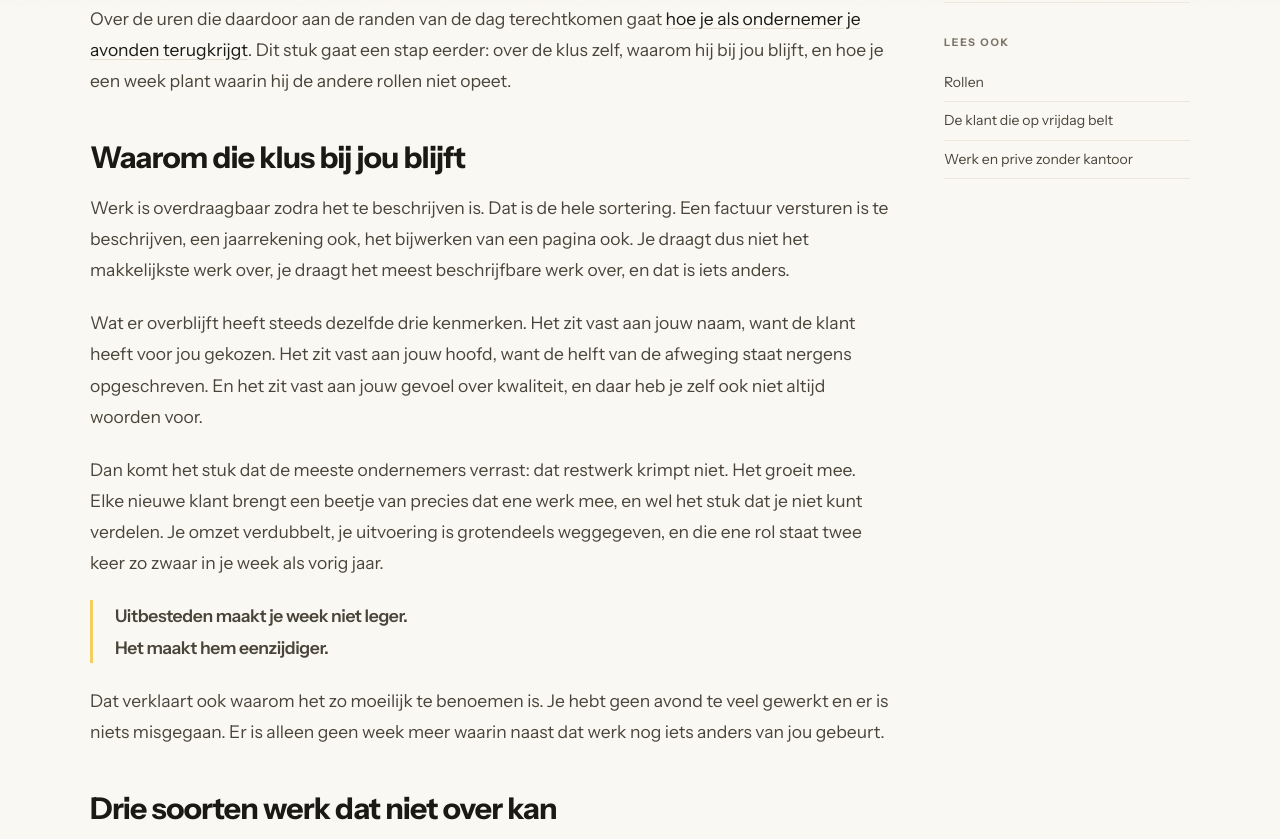
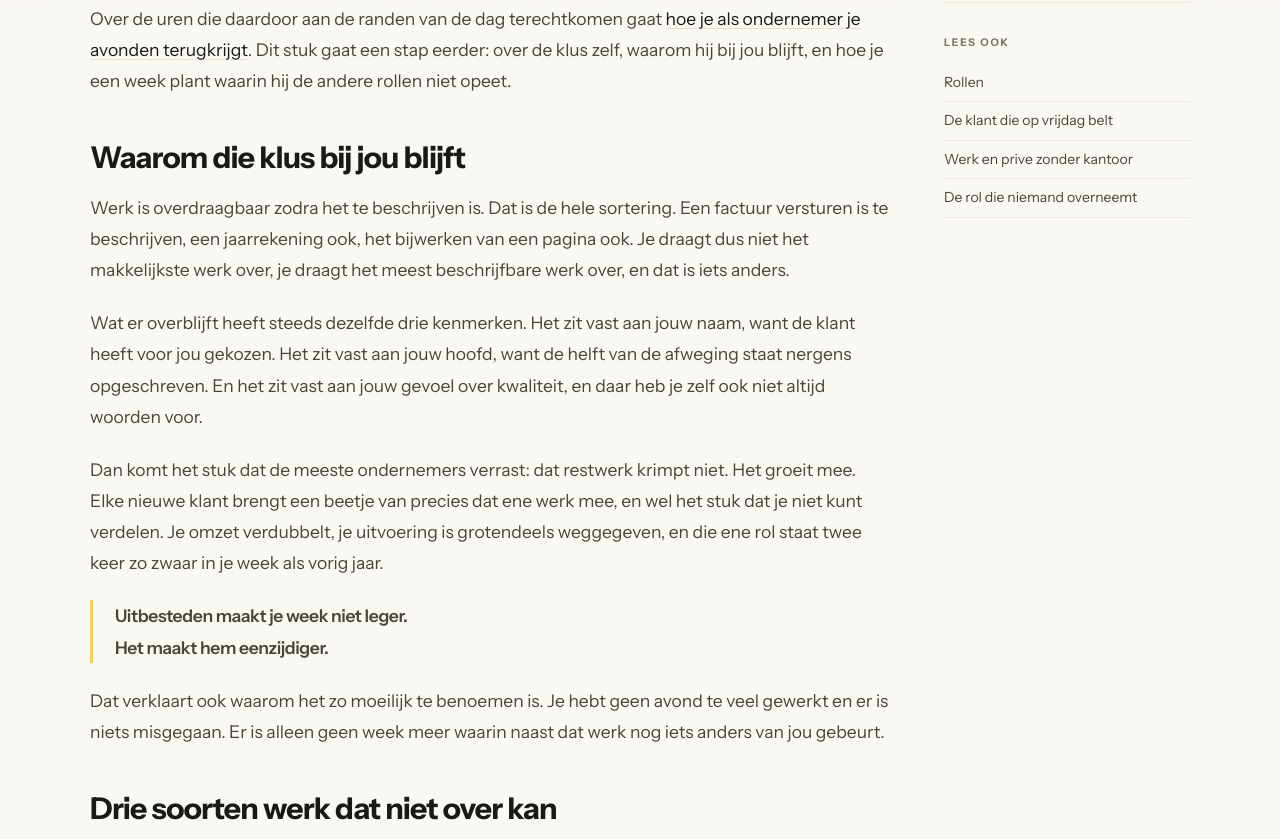
Before and after one commit to magility/magilityone-site, a plain HTML site: page blog/klus-die-je-niet-kunt-overdragen/index.html in a window 1280 px wide. Shown: the part 794-1633 px from the top of the page. Drawn offline with Linux system fonts and the light colour scheme.

Commit message:
Inkomende link naar artikel 54 in de klus-die-je-niet-kunt-overdragen

```diff
--- a/blog/klus-die-je-niet-kunt-overdragen/index.html
+++ b/blog/klus-die-je-niet-kunt-overdragen/index.html
@@ -337,7 +337,7 @@ Facilitator en oprichter van Magility B.V. &middot; 12 november 2026 &middot; 6
 
 <p>Zet daarna van elke andere rol de kleinste zichtbare stap erin, voordat er ruimte is om ze over te slaan. Een half uur is genoeg; het gaat er niet om dat de rol vooruitkomt, het gaat erom dat hij bestaat. Een rol zonder blok is binnen drie weken verdwenen, ook als je hem belangrijk vindt. Dat je hier moet kiezen welke rol het eerste uur krijgt, is geen gebrek aan tijd maar het normale geval, en daarover gaat <a href="/blog/twee-belangrijke-blokken-een-uur/">twee belangrijke blokken die hetzelfde uur willen</a>.</p>
 
-<p>Schrijf deze week een ding op terwijl je het doet. Eén proces, in de taal die je zelf gebruikt, hoe lelijk ook. Dat is het enige wat de stapel over een halfjaar echt kleiner maakt, en het kost minder tijd dan het een tweede keer uitleggen.</p>
+<p>Schrijf deze week een ding op terwijl je het doet. Eén proces, in de taal die je zelf gebruikt, hoe lelijk ook. Dat is het enige wat de stapel over een halfjaar echt kleiner maakt, en het kost minder tijd dan het een tweede keer uitleggen. Het is ook de eerste stap voor een rol die wél over kan en toch nooit overgaat, en hoe je die herkent staat in <a href="/blog/rol-die-niemand-overneemt/">de rol die niemand overneemt als jij er niet bent</a>.</p>
 
 <p>Kijk er aan het eind van de week tien minuten naar. Niet naar wat er af is, maar naar welke rollen een blok hebben gehad en of je bovengrens heeft gehouden. Komt er niets uit die terugblik, dan is dat ook een uitkomst, en daarover gaat <a href="/blog/de-terugblik-waar-niets-uit-komt/">de terugblik waar niets uit komt</a>. Een week waarin die ene rol zich aan zijn blokken hield en er daarnaast nog iets van jou gebeurde, is het hele doel. Dat die ruimte daarna ook weer stilletjes kan verdwijnen, is een eigen verhaal: <a href="/blog/week-waarin-alles-kan-wachten/">de week waarin alles even kan wachten</a>.</p>
 
@@ -372,6 +372,7 @@ Facilitator en oprichter van Magility B.V. &middot; 12 november 2026 &middot; 6
 <a class="zijlink" href="/rollen/">Rollen</a>
 <a class="zijlink" href="/blog/klant-die-op-vrijdag-belt/">De klant die op vrijdag belt</a>
 <a class="zijlink" href="/blog/werk-prive-zonder-kantoor/">Werk en prive zonder kantoor</a>
+<a class="zijlink" href="/blog/rol-die-niemand-overneemt/">De rol die niemand overneemt</a>
 </div>
 </div>
 </div>
```
